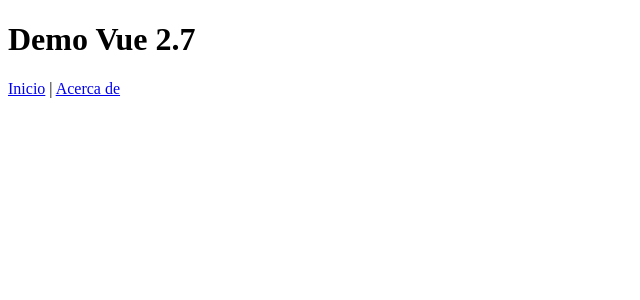
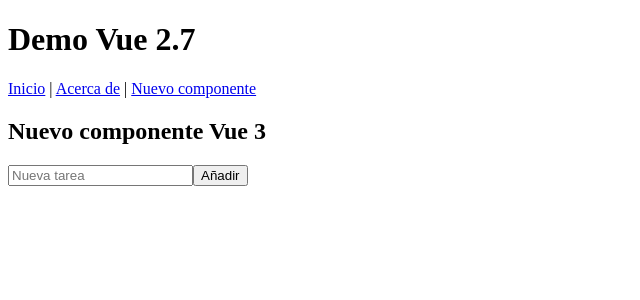
Before and after one commit to pepesan/aplicacion-migracion-vue2-vue3, a Vue app: page /new-task in a window 1280 px wide. Shown: the top 300 px of the page, without its empty margins (0-640 px from the left). Built offline with nearby package versions, Linux system fonts and the light colour scheme; the HTML template or start-up script is replaced by a standard one.

Commit message:
metemos un nuevo componente v3 composition api

```diff
--- a/src/App.vue
+++ b/src/App.vue
@@ -6,6 +6,8 @@
       <router-link to="/">Inicio</router-link>
       |
       <router-link to="/about">Acerca de</router-link>
+      |
+      <router-link to="/new-task">Nuevo componente</router-link>
     </nav>
 
     <router-view />
--- a/src/router/index.js
+++ b/src/router/index.js
@@ -1,6 +1,7 @@
 import { createRouter, createWebHistory } from 'vue-router'
 import HomeView from '../views/HomeView.vue'
 import AboutView from '../views/AboutView.vue'
+import NewTaskView from '../views/NewTaskView.vue'
 
 const routes = [
     {
@@ -12,6 +13,11 @@
         path: '/about',
         name: 'about',
         component: AboutView
+    },
+    {
+        path: '/new-task',
+        name: 'new-task',
+        component: NewTaskView
     }
 ]
 
--- /dev/null
+++ b/src/views/NewTaskView.vue
@@ -0,0 +1,25 @@
+<template>
+  <section>
+    <h2>Nuevo componente Vue 3</h2>
+
+    <input v-model="task" placeholder="Nueva tarea" />
+    <button @click="saveTask">Añadir</button>
+
+    <p v-if="lastSaved">
+      Última tarea guardada: {{ lastSaved }}
+    </p>
+  </section>
+</template>
+
+<script setup>
+import { ref } from 'vue'
+
+const task = ref('')
+const lastSaved = ref('')
+
+function saveTask() {
+  if (!task.value.trim()) return
+  lastSaved.value = task.value
+  task.value = ''
+}
+</script>
```
